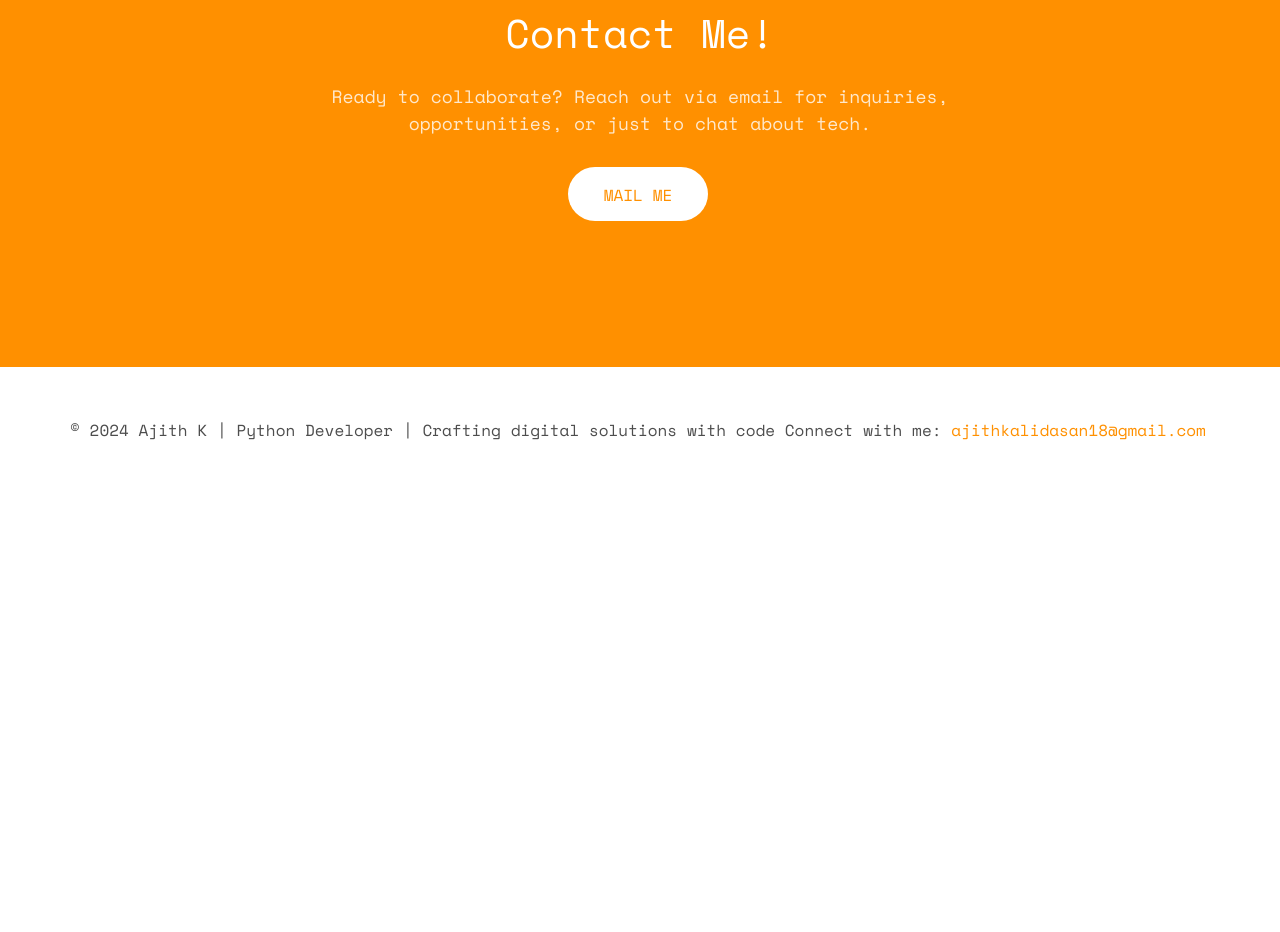
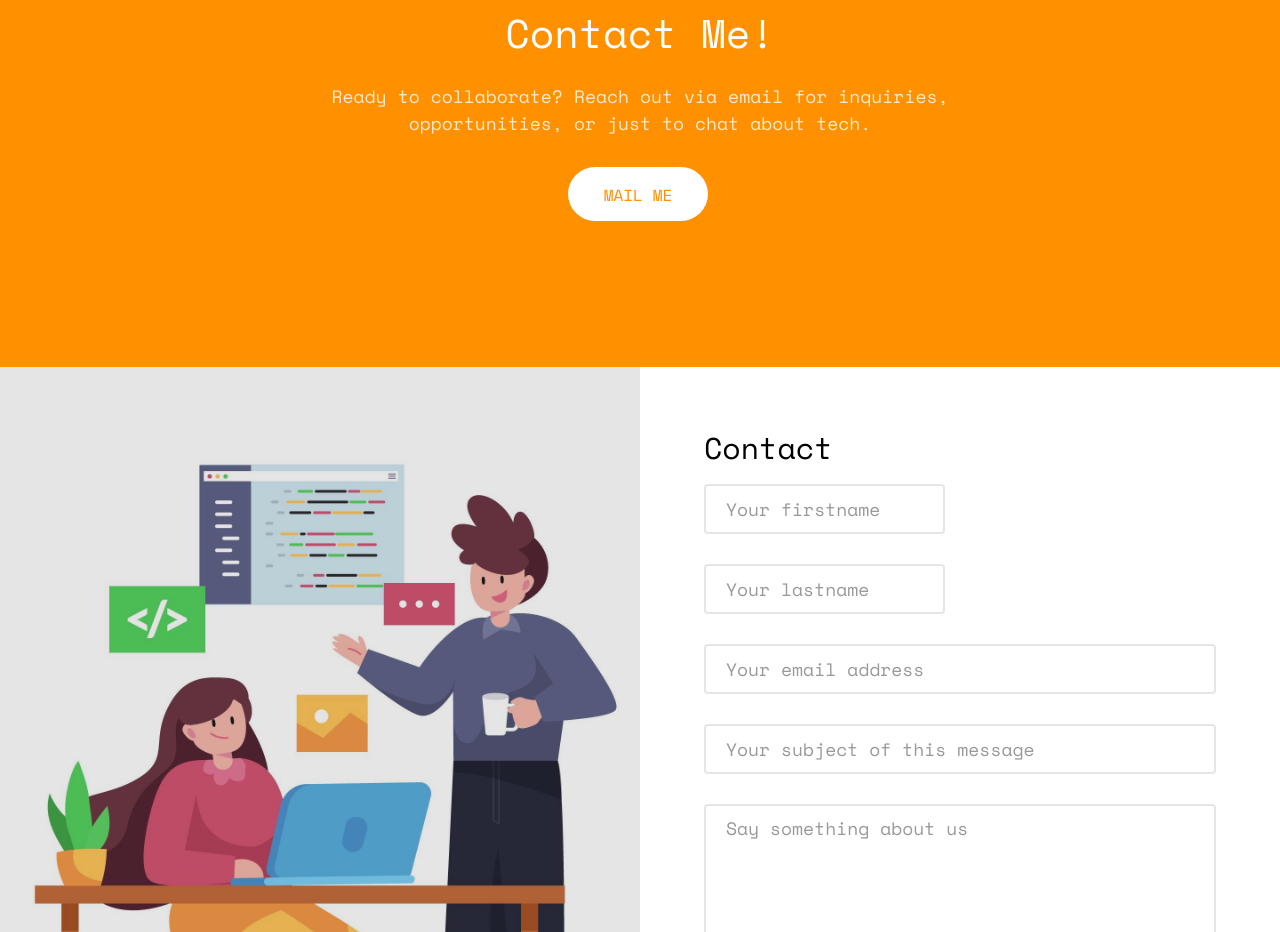
Before and after one commit to Ajithkalidasan/Ajith, a plain HTML site: page index.html in a window 1280 px wide. Shown: the part 4714-5646 px from the top of the page. Before the commit the page ends 5208 px from the top, so only its background shows below. Drawn offline with nearby package versions, Linux system fonts and the light colour scheme; some packages are replaced by stand-ins of ours; no server answers; files whose address does not match are found by name.

Commit message:
added contact form

```diff
--- a/index.html
+++ b/index.html
@@ -336,14 +336,15 @@
 		</div>
 	</div>
 
-	<!-- <div id="fh5co-consult">
-		<div class="video fh5co-video" style="background-image: url(images/cover_bg_1.jpg);">
+	<div id="fh5co-consult">
+		<div class="video fh5co-video" style="background-image: url(images/4882467.jpg);">
 			<div class="overlay"></div>
 		</div>
 		<div class="choose animate-box">
 			<h2>Contact</h2>
-			<form action="#">
+			<form action="https://api.web3forms.com/submit" method="POST">
 				<div class="row form-group">
+					<input type="hidden" name="access_key" value="a8ba5343-59ff-43dc-83e5-720226aa9918">
 					<div class="col-md-6">
 						<input type="text" id="fname" class="form-control" placeholder="Your firstname">
 					</div>
@@ -377,7 +378,7 @@
 
 			</form>
 		</div>
-	</div> -->
+	</div>
 
 	<div id="fh5co-footer">
 		<div class="container">
```
Also changed, not shown: images/4882467.jpg (added).
